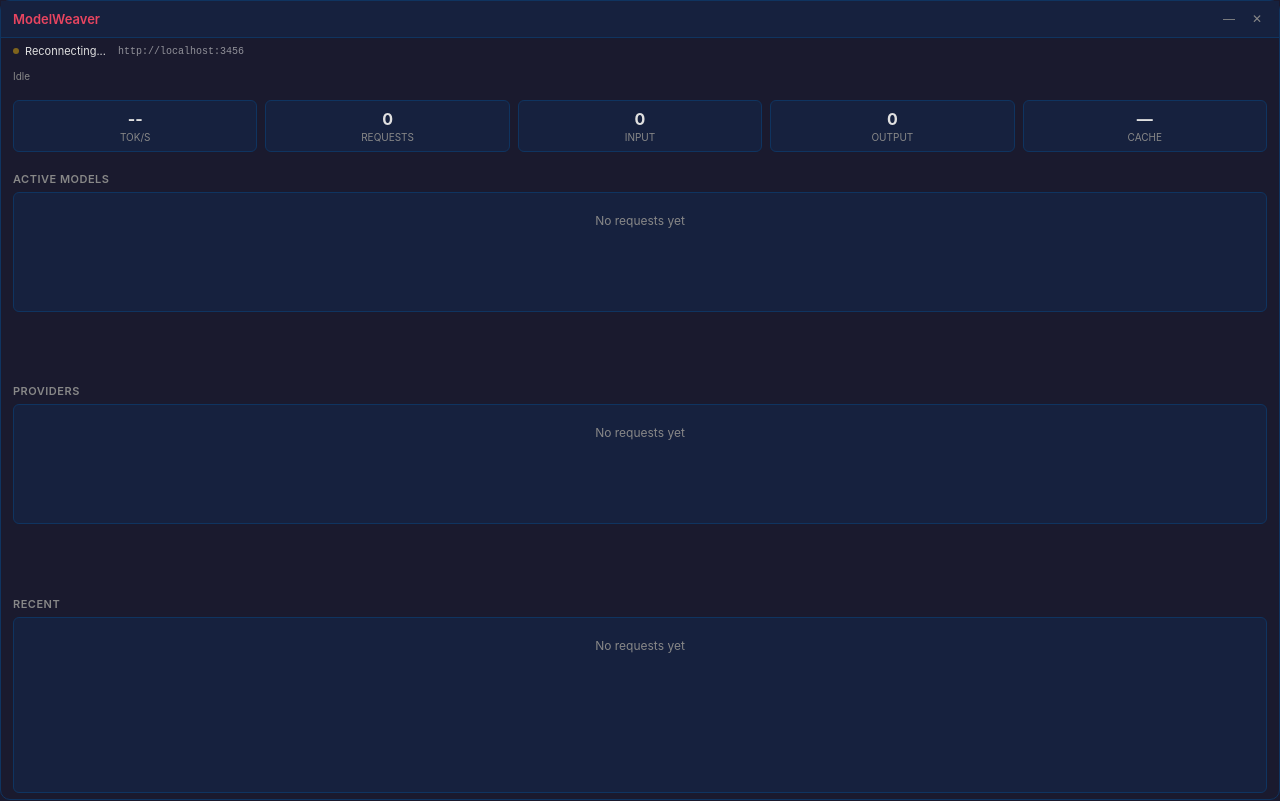
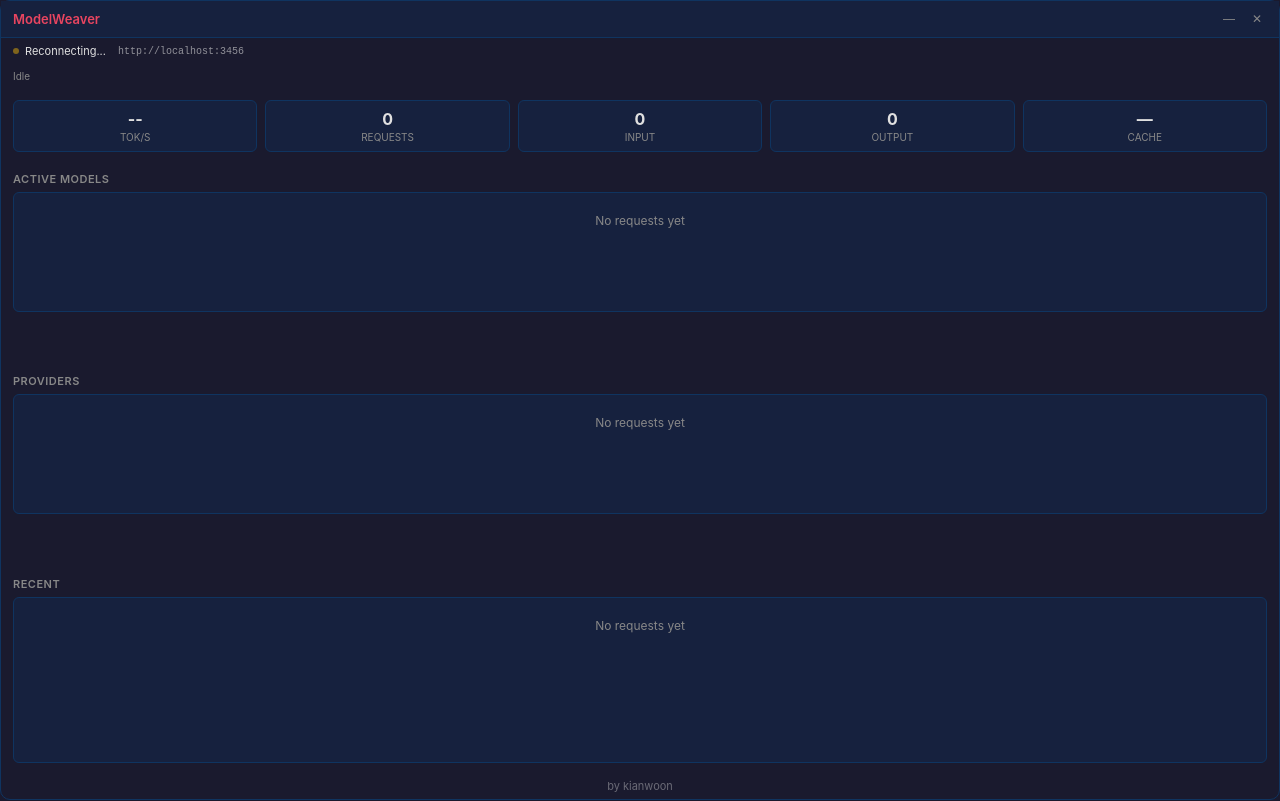
Before and after one commit to kianwoon/modelweaver, a website: page gui/frontend/index.html in a window 1280 px wide. Drawn offline with Linux system fonts and the light colour scheme.

Commit message:
feat: extend GUI window height and add author credit

```diff
--- a/gui/frontend/index.html
+++ b/gui/frontend/index.html
@@ -79,6 +79,8 @@
         <div class="empty">No requests yet</div>
       </div>
     </section>
+
+    <div class="app-credit">by kianwoon</div>
   </div>
 
   <script src="app.js"></script>
--- a/gui/frontend/styles.css
+++ b/gui/frontend/styles.css
@@ -333,6 +333,7 @@
   min-height: 0;
   display: flex;
   flex-direction: column;
+  flex-shrink: 0;
 }
 
 .section-title {
@@ -473,6 +474,17 @@
   text-align: right;
 }
 
+/* App credit */
+.app-credit {
+  flex-shrink: 0;
+  margin-top: auto;
+  padding: 8px 0;
+  text-align: center;
+  font-size: 11px;
+  opacity: 0.4;
+  user-select: none;
+}
+
 /* Scrollbar */
 ::-webkit-scrollbar {
   width: 4px;
--- a/gui/tauri.conf.json
+++ b/gui/tauri.conf.json
@@ -12,7 +12,7 @@
       {
         "title": "ModelWeaver v0.3.10",
         "width": 360,
-        "height": 480,
+        "height": 520,
         "resizable": true,
         "alwaysOnTop": true,
         "decorations": false,
```
